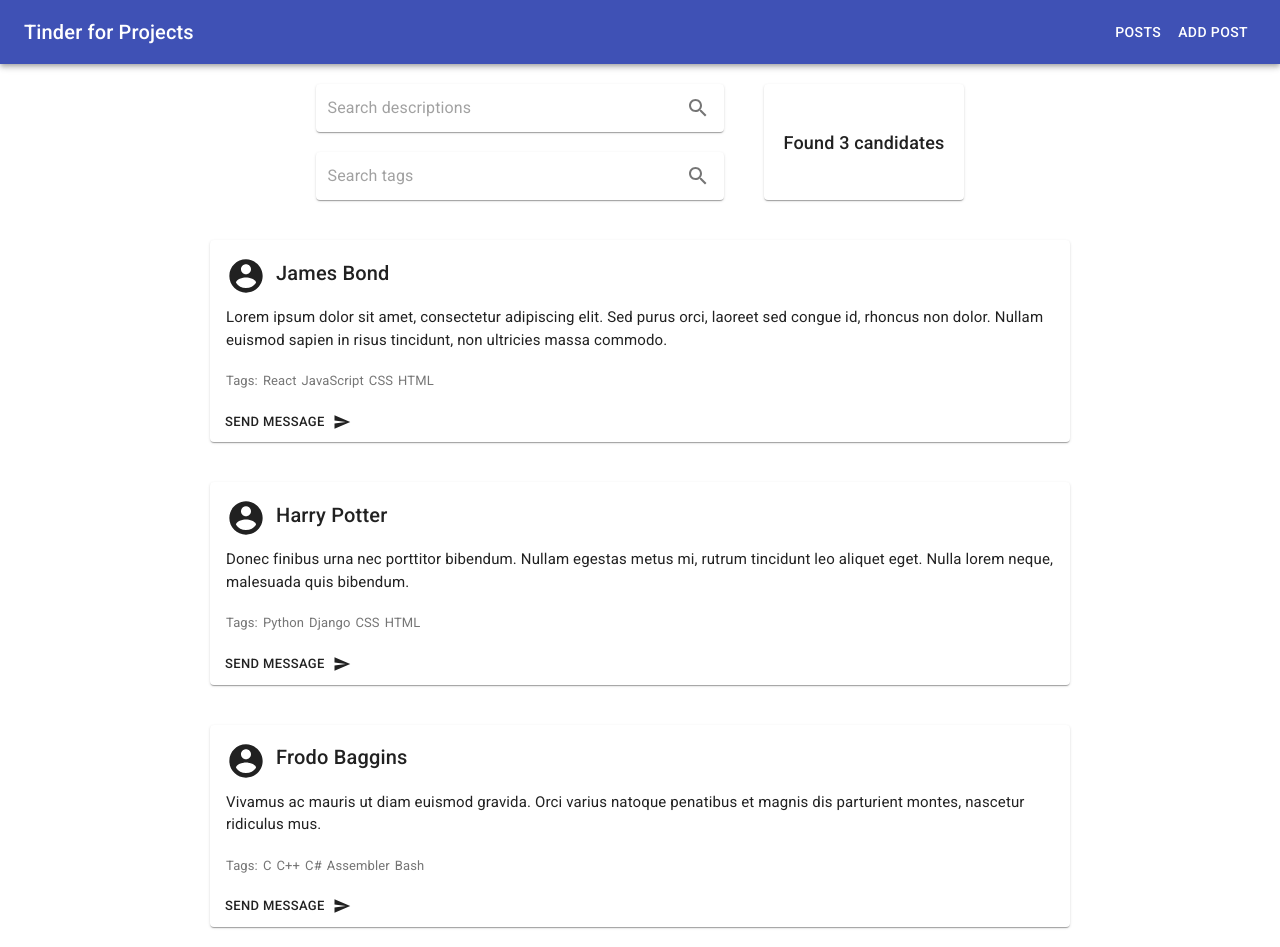
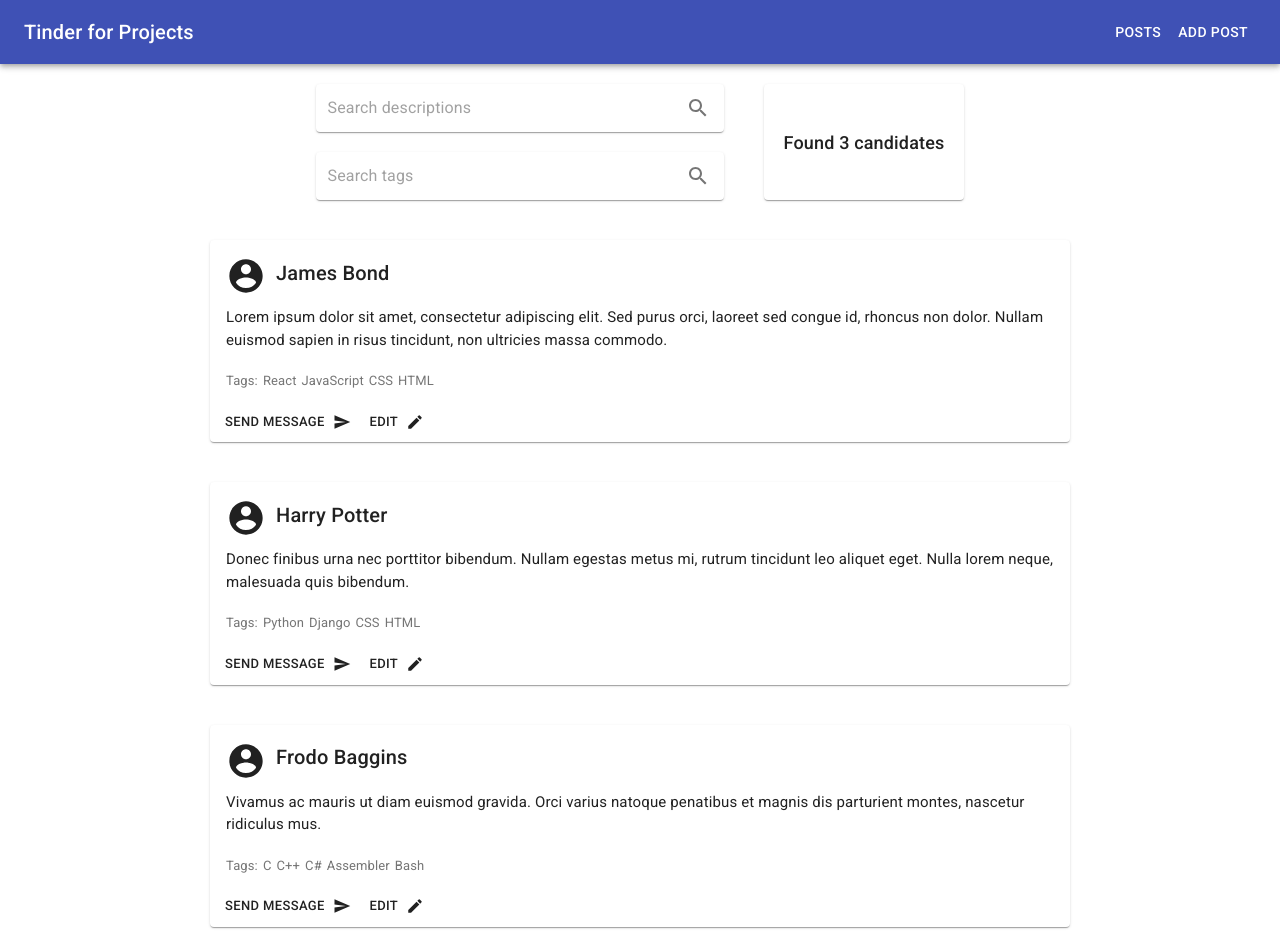
Before and after one commit to Radekowicz/PIW, a React (Create React App) app in the folder tinder-for-projects/: page / in a window 1280 px wide. Built offline with nearby package versions, Linux system fonts and the light colour scheme.

Commit message:
Edit student card

```diff
--- a/tinder-for-projects/package.json
+++ b/tinder-for-projects/package.json
@@ -13,6 +13,7 @@
     "react-dom": "^17.0.2",
     "react-router-dom": "^5.2.0",
     "react-scripts": "4.0.3",
+    "reactjs-popup": "^2.0.4",
     "web-vitals": "^1.0.1"
   },
   "scripts": {
--- a/tinder-for-projects/src/App.js
+++ b/tinder-for-projects/src/App.js
@@ -17,18 +17,21 @@ const useStyles = makeStyles((theme) => ({
 const startCards = [
   {
     name: 'James Bond',
+    email: 'bondjames@hermajesty.com',
     description:
       'Lorem ipsum dolor sit amet, consectetur adipiscing elit. Sed purus orci, laoreet sed congue id, rhoncus non dolor. Nullam euismod sapien in risus tincidunt, non ultricies massa commodo.',
     tags: ['React', 'JavaScript', 'CSS', 'HTML'],
   },
   {
     name: 'Harry Potter',
+    email: 'harrypotter@hogwart.com',
     description:
       'Donec finibus urna nec porttitor bibendum. Nullam egestas metus mi, rutrum tincidunt leo aliquet eget. Nulla lorem neque, malesuada quis bibendum.',
     tags: ['Python', 'Django', 'CSS', 'HTML'],
   },
   {
     name: 'Frodo Baggins',
+    email: 'mrgaggins@thering.com',
     description:
       'Vivamus ac mauris ut diam euismod gravida. Orci varius natoque penatibus et magnis dis parturient montes, nascetur ridiculus mus. ',
     tags: ['C', 'C++', 'C#', 'Assembler', 'Bash'],
--- /dev/null
+++ b/tinder-for-projects/src/components/EditPopup.js
@@ -0,0 +1,131 @@
+import React, { useState, useEffect } from 'react';
+import Popup from 'reactjs-popup';
+import 'reactjs-popup/dist/index.css';
+import { makeStyles } from '@material-ui/core/styles';
+import { Paper, TextField, Grid, Button } from '@material-ui/core';
+import TagSearch from './TagSearch';
+
+const useStyles = makeStyles((theme) => ({
+  root: {
+    display: 'flex',
+    flexDirextion: 'row',
+    alignItems: 'center',
+  },
+  paper: {
+    padding: 40,
+    minHeight: 550,
+    width: 300,
+    margin: 20,
+  },
+  textField: {
+    margin: '15px auto',
+    height: 40,
+  },
+  loginButton: {
+    alignSelf: 'flex-end',
+    marginTop: 120,
+    height: 40,
+  },
+}));
+
+function EditPopup(props) {
+  const classes = useStyles();
+  const [typedName, setTypedName] = useState(props.name);
+  const [typedEmail, setTypedEmail] = useState(props.email);
+  const [typedTags, setTypedTags] = useState(props.tags);
+  const [typedDescription, setTypedDescription] = useState(props.description);
+
+  useEffect(() => {
+    setTypedName(props.name);
+    setTypedEmail(props.email);
+    setTypedTags(props.tags);
+    setTypedDescription(props.description);
+  }, [props.name, props.email, props.tags, props.description]);
+
+  const editStudent = () => {
+    props.editStudent(
+      props.index,
+      typedName,
+      typedEmail,
+      typedTags,
+      typedDescription
+    );
+    handlePopupClose();
+  };
+
+  const handlePopupClose = () => {
+    props.onClose();
+    setTypedName(props.name);
+    setTypedEmail(props.email);
+    setTypedTags(props.tags);
+    setTypedDescription(props.description);
+  };
+
+  return (
+    <Popup
+      modal
+      open={props.popupOpen}
+      onClose={() => handlePopupClose()}
+      contentStyle={{ width: 'auto' }}
+    >
+      <Paper elevation={10} className={classes.paper}>
+        <Grid className={classes.root} container>
+          <h2>Edit post</h2>
+          <TextField
+            variant="outlined"
+            label="Name"
+            placeholder="Enter name"
+            fullWidth
+            className={classes.textField}
+            value={typedName}
+            onChange={({ target: { value } }) => {
+              setTypedName(value);
+            }}
+          />
+
+          <TextField
+            variant="outlined"
+            label="Email"
+            placeholder="Enter email"
+            fullWidth
+            className={classes.textField}
+            value={typedEmail}
+            onChange={({ target: { value } }) => {
+              setTypedEmail(value);
+            }}
+          />
+          <TagSearch
+            value={typedTags}
+            setValue={setTypedTags}
+            className={classes.textField}
+          />
+          <TextField
+            variant="outlined"
+            label="Description"
+            placeholder="Enter description"
+            multiline
+            rows={5}
+            fullWidth
+            className={classes.textField}
+            value={typedDescription}
+            onChange={({ target: { value } }) => {
+              setTypedDescription(value);
+            }}
+          />
+          <Button
+            type="submit"
+            color="primary"
+            variant="contained"
+            fullWidth
+            className={classes.loginButton}
+            onClick={() => editStudent()}
+          >
+            Save changes
+          </Button>
+        </Grid>
+      </Paper>
+    </Popup>
+  );
+}
+
+export default EditPopup;
--- a/tinder-for-projects/src/components/StudentCard.js
+++ b/tinder-for-projects/src/components/StudentCard.js
@@ -4,6 +4,8 @@ import { Box, CardContent, Button, Typography, Card } from '@material-ui/core';
 import PropTypes from 'prop-types';
 import AccountCircleIcon from '@material-ui/icons/AccountCircle';
 import SendIcon from '@material-ui/icons/Send';
+import EditIcon from '@material-ui/icons/Edit';
+import EditPopup from '../components/EditPopup';
 
 const styles = (theme) => ({
   root: {
@@ -45,13 +47,14 @@ const styles = (theme) => ({
 class StudentCard extends Component {
   constructor(props) {
     super(props);
-    this.state = {};
+    this.state = { popupOpen: false };
   }
 
   render() {
     const { classes } = this.props;
 
     return (
+      <div>
         <Card className={classes.root}>
           <CardContent>
             <Box className={classes.nameContainer}>
@@ -71,7 +74,9 @@ class StudentCard extends Component {
               <Box display="flex" flexDirection="row">
                 Tags:{' '}
                 {this.props.tags?.map((tag) => {
-                return <Typography className={classes.tag}>{tag} </Typography>;
+                  return (
+                    <Typography className={classes.tag}>{tag} </Typography>
+                  );
                 })}
               </Box>
             </Typography>
@@ -83,7 +88,26 @@ class StudentCard extends Component {
           >
             Send message
           </Button>
+          <Button
+            size="small"
+            endIcon={<EditIcon />}
+            className={classes.sendMessage}
+            onClick={() => this.setState({ popupOpen: true })}
+          >
+            Edit
+          </Button>
         </Card>
+        <EditPopup
+          popupOpen={this.state.popupOpen}
+          onClose={() => this.setState({ popupOpen: false })}
+          name={this.props.name}
+          email={this.props.email}
+          tags={this.props.tags}
+          description={this.props.description}
+          index={this.props.index}
+          editStudent={this.props.editStudent}
+        />
+      </div>
     );
   }
 }
--- a/tinder-for-projects/src/pages/MainPage.js
+++ b/tinder-for-projects/src/pages/MainPage.js
@@ -1,5 +1,5 @@
 import React, { useState, useEffect } from 'react';
-import Cards from '../components/StudentCard';
+import StudentCard from '../components/StudentCard';
 import Search from '../components/Search';
 import SearchResults from '../components/SearchResults';
 import { makeStyles } from '@material-ui/core/styles';
@@ -70,6 +70,22 @@ const MainPage = (props) => {
     }
   };
 
+  const editStudent = (index, name, email, tags, description) => {
+    if (name && email && tags && description) {
+      const editedCard = {
+        name: name,
+        email: email,
+        tags: tags,
+        description: description,
+      };
+      let tempCards = [...props.cards];
+      tempCards[index] = editedCard;
+      props.setCards(tempCards);
+    } else {
+      window.alert('Fill all inputs to edit student');
+    }
+  };
+
   return (
     <Box class={classes.container}>
       <Box class={classes.searchBar}>
@@ -80,12 +96,15 @@ const MainPage = (props) => {
         <SearchResults results={numberOfResults} />
       </Box>
       <Box class={classes.leftContainer}>
-        {(searchCards ? searchCards : props.cards).map((card) => {
+        {(searchCards ? searchCards : props.cards).map((card, index) => {
           return (
-            <Cards
+            <StudentCard
               name={card.name}
+              email={card.email}
               description={card.description}
               tags={card.tags}
+              index={index}
+              editStudent={editStudent}
             />
           );
         })}
```
Also changed, not shown: 1 other file (tests, documents, lock files or other folders). Lines whose indentation alone changed are shown as unchanged.
